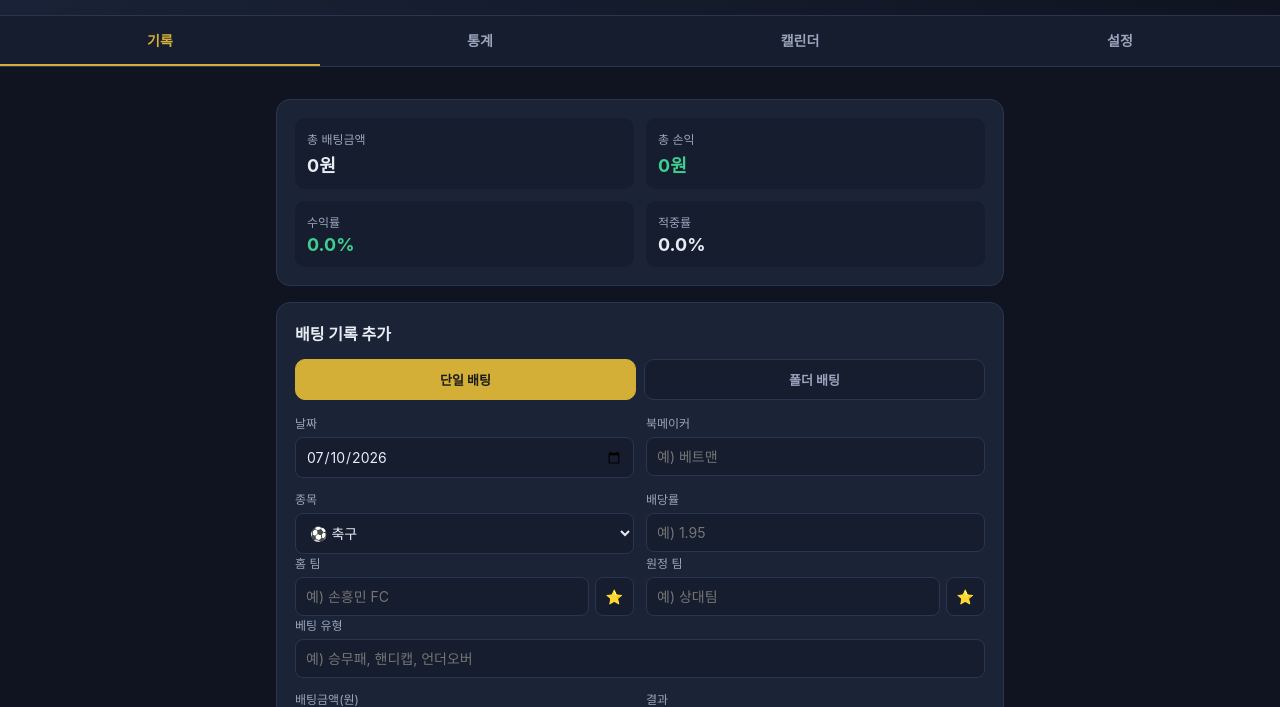
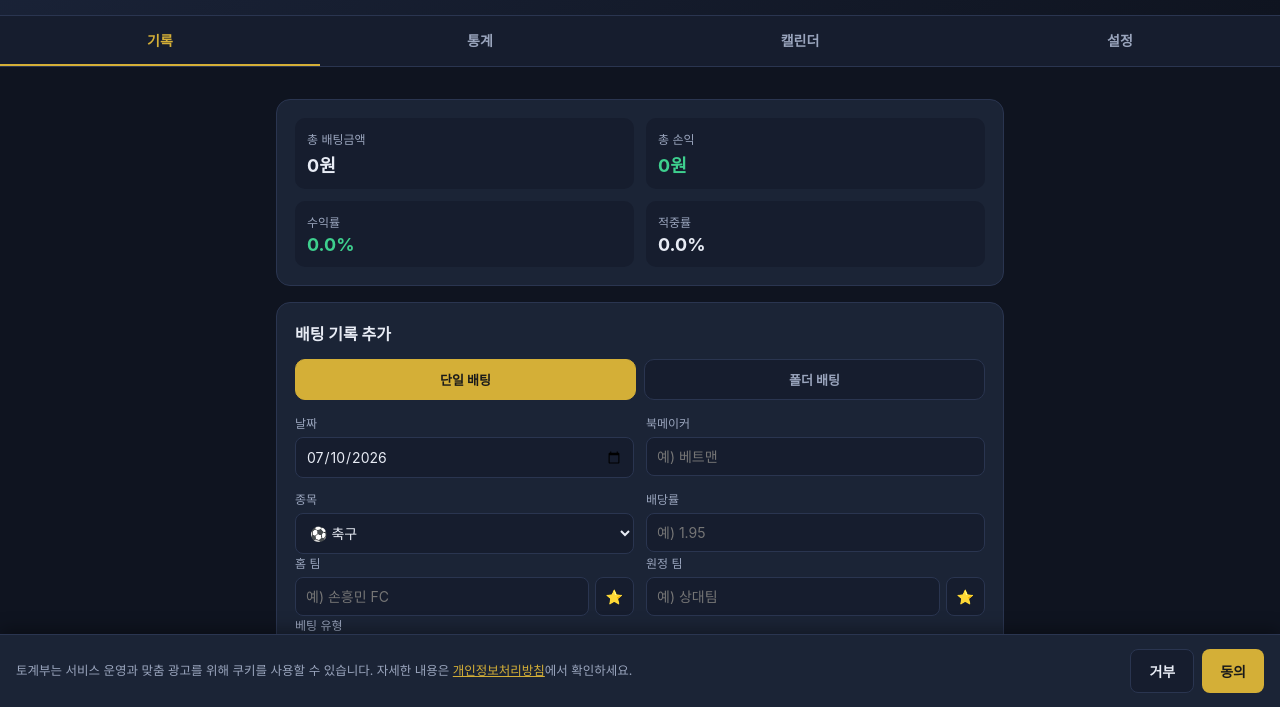
Before and after one commit to dorisien/tokebu_site_v7_final, a plain HTML site: page index.html in a window 1280 px wide. Shown: the part 93-800 px from the top of the page. Drawn offline with Linux system fonts and the light colour scheme.

Commit message:
쿠키 동의 업데이트 등

```diff
--- a/css/style.css
+++ b/css/style.css
@@ -35,6 +35,35 @@ a { color: var(--accent); }
   text-align: center;
   font-size: 12.5px;
   line-height: 1.5;
+}
+
+.cookie-consent {
+  position: fixed;
+  left: 0;
+  right: 0;
+  bottom: 0;
+  z-index: 50;
+  background: var(--card);
+  border-top: 1px solid var(--border);
+  padding: 14px 16px;
+  display: flex;
+  flex-wrap: wrap;
+  align-items: center;
+  justify-content: space-between;
+  gap: 12px;
+  box-shadow: 0 -4px 16px rgba(0,0,0,.35);
+}
+.cookie-consent-text {
+  margin: 0;
+  color: var(--text-dim);
+  font-size: 12.5px;
+  line-height: 1.6;
+  flex: 1 1 240px;
+}
+.cookie-consent-actions {
+  display: flex;
+  gap: 8px;
+  flex-shrink: 0;
 }
 
 .app-header {
--- a/index.html
+++ b/index.html
@@ -11,12 +11,22 @@
 <meta name="theme-color" content="#0f1420">
 <link rel="apple-touch-icon" href="icons/icon-192.png">
 <!-- Google AdSense: 승인 후 아래에 발급받은 스크립트를 넣으세요 -->
+<!-- 참고: 애드센스를 켤 때는 아래 쿠키 동의 배너의 선택값(tokebu_cookie_consent_v1)에 맞춰
+     Google Consent Mode(gtag('consent', ...))를 함께 연동하는 것을 권장합니다. -->
 <!-- <script async src="https://pagead2.googlesyndication.com/pagead/js/adsbygoogle.js?client=ca-pub-XXXXXXXXXXXXXXXX" crossorigin="anonymous"></script> -->
 </head>
 <body>
 
 <div id="storageWarning" class="storage-warning" hidden>
   이 브라우저 환경에서는 기록 저장(localStorage)이 제한되어 있어 새로고침하면 기록이 사라질 수 있습니다. index.html을 더블클릭해서 열었다면, 대신 로컬 서버(README 참고)로 열거나 실제로 배포한 주소로 접속해 보세요.
+</div>
+
+<div id="cookieConsent" class="cookie-consent" hidden>
+  <p class="cookie-consent-text">토계부는 서비스 운영과 맞춤 광고를 위해 쿠키를 사용할 수 있습니다. 자세한 내용은 <a href="privacy.html">개인정보처리방침</a>에서 확인하세요.</p>
+  <div class="cookie-consent-actions">
+    <button type="button" class="btn btn-ghost" id="cookieDeclineBtn">거부</button>
+    <button type="button" class="btn btn-primary" id="cookieAcceptBtn">동의</button>
+  </div>
 </div>
 
 <header class="app-header">
@@ -314,6 +324,11 @@
       <button class="btn btn-danger" id="resetAllBtn">모든 기록 삭제</button>
     </div>
     <div class="card">
+      <h2 class="card-title">쿠키 설정</h2>
+      <p class="hint-text">쿠키 동의 선택을 바꾸고 싶다면 아래 버튼으로 초기화할 수 있습니다. 다음 방문 시 동의 배너가 다시 표시됩니다.</p>
+      <button type="button" class="btn btn-ghost" id="resetCookieConsentSettingsBtn">쿠키 동의 다시 설정하기</button>
+    </div>
+    <div class="card">
       <h2 class="card-title">안내</h2>
       <p class="hint-text">토계부는 배팅을 권유하거나 중개하지 않는 개인 기록용 도구입니다. 책임감 있는 배팅 습관을 위해 예산을 정하고 지키세요.</p>
       <p class="hint-text"><a href="guide.html">배팅 용어·뱅크롤 관리 가이드</a> · <a href="faq.html">자주 묻는 질문</a> · <a href="about.html">소개</a> · <a href="privacy.html">개인정보처리방침</a> · <a href="terms.html">이용약관</a></p>
--- a/js/app.js
+++ b/js/app.js
@@ -5,8 +5,60 @@ const STORAGE_KEY = 'tokebu_bets_v1';
 const LAST_BACKUP_KEY = 'tokebu_last_backup_v1';
 const FAV_TEAMS_KEY = 'tokebu_fav_teams_v1';
 const BUDGET_KEY = 'tokebu_budget_v1';
+const COOKIE_CONSENT_KEY = 'tokebu_cookie_consent_v1';
 const BACKUP_REMIND_DAYS = 3;
 const SPORTS = ['축구', '야구', '농구', '배구', 'e스포츠', '기타', '폴더'];
+
+// ---------- 쿠키 동의 ----------
+function getCookieConsent() {
+  try {
+    const raw = localStorage.getItem(COOKIE_CONSENT_KEY);
+    return raw ? JSON.parse(raw) : null;
+  } catch (e) {
+    return null;
+  }
+}
+
+function setCookieConsent(choice) {
+  try {
+    localStorage.setItem(COOKIE_CONSENT_KEY, JSON.stringify({ choice, date: new Date().toISOString() }));
+  } catch (e) {
+    // 저장이 막힌 환경이면 배너가 방문마다 다시 뜰 수 있음
+  }
+}
+
+function initCookieConsent() {
+  const banner = document.getElementById('cookieConsent');
+  if (!banner) return;
+  if (!getCookieConsent()) banner.hidden = false;
+
+  const acceptBtn = document.getElementById('cookieAcceptBtn');
+  const declineBtn = document.getElementById('cookieDeclineBtn');
+  if (acceptBtn) {
+    acceptBtn.addEventListener('click', () => {
+      setCookieConsent('accepted');
+      banner.hidden = true;
+      // 애드센스 활성화 시 여기서 Google Consent Mode 업데이트 신호를 보낼 수 있습니다.
+      // 예: gtag('consent', 'update', { ad_storage: 'granted', ad_user_data: 'granted', ad_personalization: 'granted' });
+    });
+  }
+  if (declineBtn) {
+    declineBtn.addEventListener('click', () => {
+      setCookieConsent('declined');
+      banner.hidden = true;
+    });
+  }
+
+  const resetBtn = document.getElementById('resetCookieConsentSettingsBtn');
+  if (resetBtn) {
+    resetBtn.addEventListener('click', () => {
+      try { localStorage.removeItem(COOKIE_CONSENT_KEY); } catch (e) { /* 무시 */ }
+      banner.hidden = false;
+    });
+  }
+}
+
+initCookieConsent();
 
 // ---------- 데이터 계층 ----------
 function loadBets() {
```
Also changed, not shown: privacy.html (+12 -0 lines).
